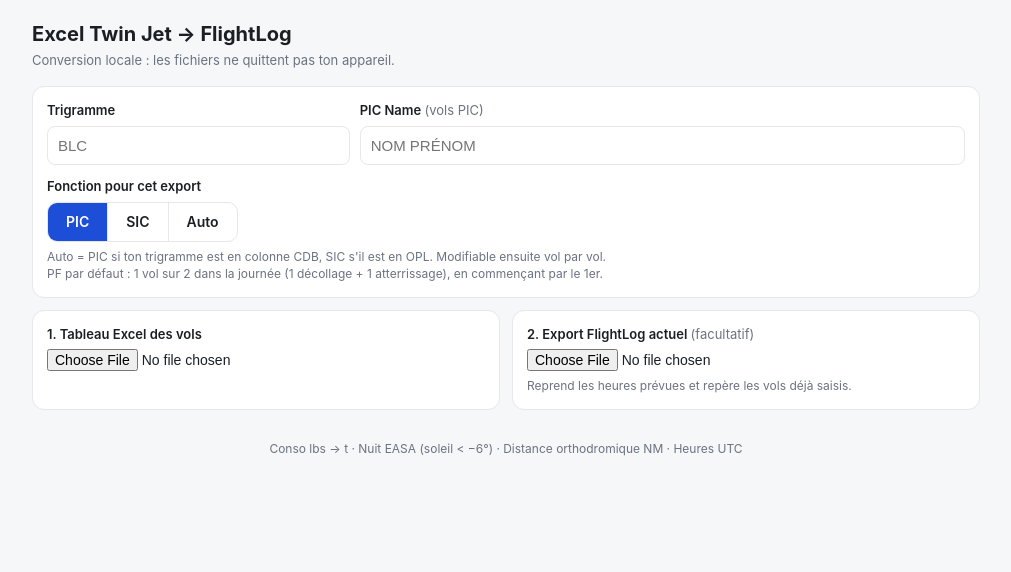
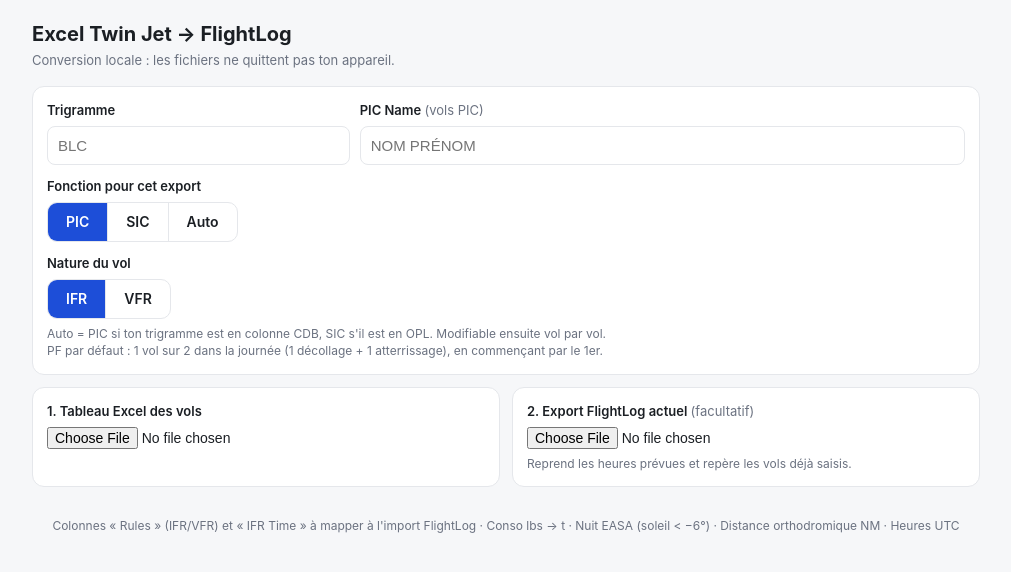
Before and after one commit to lbl69/flightlog-import, a plain HTML site: page index.html in a window 1280 px wide. Shown: the whole page, without its empty margins (134-1145 px from the left). Drawn offline with Linux system fonts and the light colour scheme.

Commit message:
Nature du vol : colonnes Rules (IFR par défaut) et IFR Time
Co-Authored-By: Claude Opus 5.5 <noreply@anthropic.com>
Claude-Session: https://claude.ai/code/session_01Tm7SjwnCdEHbnE21PcYuPT

```diff
--- a/convert.js
+++ b/convert.js
@@ -5,7 +5,7 @@
   var COLS = ['Date', 'Registration', 'Departure', 'Arrival', 'SchedOut', 'SchedIn', 'Out', 'In', 'Off', 'On',
     'Takeoff', 'Day Landing', 'Night Landing', 'Approaches', 'Total Block', 'Total Flight', 'Night Time',
     'Distance', 'Pax', 'Payload', 'Fuel', 'Fuel Prev', 'Flight Number', 'PIC Time', 'SIC Time', 'DUAL Time',
-    'INS Time', 'Sim Time', 'PIC Name', 'Notes', 'Function'];
+    'INS Time', 'Sim Time', 'PIC Name', 'Notes', 'Function', 'Rules', 'IFR Time'];
 
   var LBS_TO_T = 0.45359237 / 1000;
 
@@ -221,7 +221,7 @@
       var status = !ex ? 'nouveau' : (ex.planned ? 'remplace prévu' : 'doublon');
       var nDay = perDay[date] = (perDay[date] || 0) + 1;   // 1er vol du jour PF, 2e PM, 3e PF...
       out.push({ data: d, nightLanding: nightLanding, pf: nDay % 2 === 1, nDay: nDay, role: opts.role === 'PIC' || opts.role === 'SIC' ? opts.role : (isSIC ? 'SIC' : 'PIC'), cdb: cdb,
-        picName: norm(opts.picName) || 'Self', status: status, warnings: warn });
+        picName: norm(opts.picName) || 'Self', rules: opts.rules === 'VFR' ? 'VFR' : 'IFR', status: status, warnings: warn });
     });
     return out;
   }
@@ -236,6 +236,8 @@
       d['SIC Time'] = ''; d['PIC Time'] = d['Total Block'];
       d['PIC Name'] = item.picName; d['Function'] = 'PIC';
     }
+    d['Rules'] = item.rules || 'IFR';
+    d['IFR Time'] = d['Rules'] === 'IFR' ? d['Total Block'] : '';
     if (item.pf) {
       d['Takeoff'] = '1';
       d['Day Landing'] = item.nightLanding ? '' : '1';
--- a/index.html
+++ b/index.html
@@ -57,6 +57,10 @@
     <div class="seg" id="roleSeg">
       <button type="button" data-v="PIC">PIC</button><button type="button" data-v="SIC">SIC</button><button type="button" data-v="AUTO">Auto</button>
     </div>
+    <label style="margin-top:12px">Nature du vol</label>
+    <div class="seg" id="rulesSeg">
+      <button type="button" data-v="IFR">IFR</button><button type="button" data-v="VFR">VFR</button>
+    </div>
     <div class="hint" style="font-size:12px;margin-top:6px">Auto = PIC si ton trigramme est en colonne CDB, SIC s'il est en OPL. Modifiable ensuite vol par vol.<br>PF par défaut : 1 vol sur 2 dans la journée (1 décollage + 1 atterrissage), en commençant par le 1er.</div>
   </div>
 
@@ -88,7 +92,7 @@
   </div>
 
   <p class="err" id="err"></p>
-  <footer>Conso lbs → t · Nuit EASA (soleil &lt; −6°) · Distance orthodromique NM · Heures UTC</footer>
+  <footer>Colonnes « Rules » (IFR/VFR) et « IFR Time » à mapper à l'import FlightLog · Conso lbs → t · Nuit EASA (soleil &lt; −6°) · Distance orthodromique NM · Heures UTC</footer>
 </main>
 
 <script src="xlsx.full.min.js"></script>
@@ -107,6 +111,15 @@
     [].forEach.call(document.querySelectorAll('#roleSeg button'), function (b) { b.classList.toggle('on', b.getAttribute('data-v') === role); });
   }
   paintSeg();
+  var rules = load('fl_rules') || 'IFR';
+  function paintRules() {
+    [].forEach.call(document.querySelectorAll('#rulesSeg button'), function (b) { b.classList.toggle('on', b.getAttribute('data-v') === rules); });
+  }
+  paintRules();
+  $('rulesSeg').addEventListener('click', function (e) {
+    var v = e.target.getAttribute('data-v'); if (!v) return;
+    rules = v; store('fl_rules', v); paintRules(); run();
+  });
   $('roleSeg').addEventListener('click', function (e) {
     var v = e.target.getAttribute('data-v'); if (!v) return;
     role = v; store('fl_role', v); paintSeg(); run(true);
@@ -147,7 +160,7 @@
       var prev = items.map(function (i) { return { pf: i.pf, role: i.role }; });
       items = FLConvert.convert(rawRows, {
         trigram: $('trig').value, picName: $('name').value.toUpperCase(),
-        existing: existing || {}, airports: AIRPORTS, role: role
+        existing: existing || {}, airports: AIRPORTS, role: role, rules: rules
       });
       if (prev.length === items.length) items.forEach(function (it, i) { it.pf = prev[i].pf; if (!resetRole) it.role = prev[i].role; });
       render();
```
Also changed, not shown: 1 other file.
